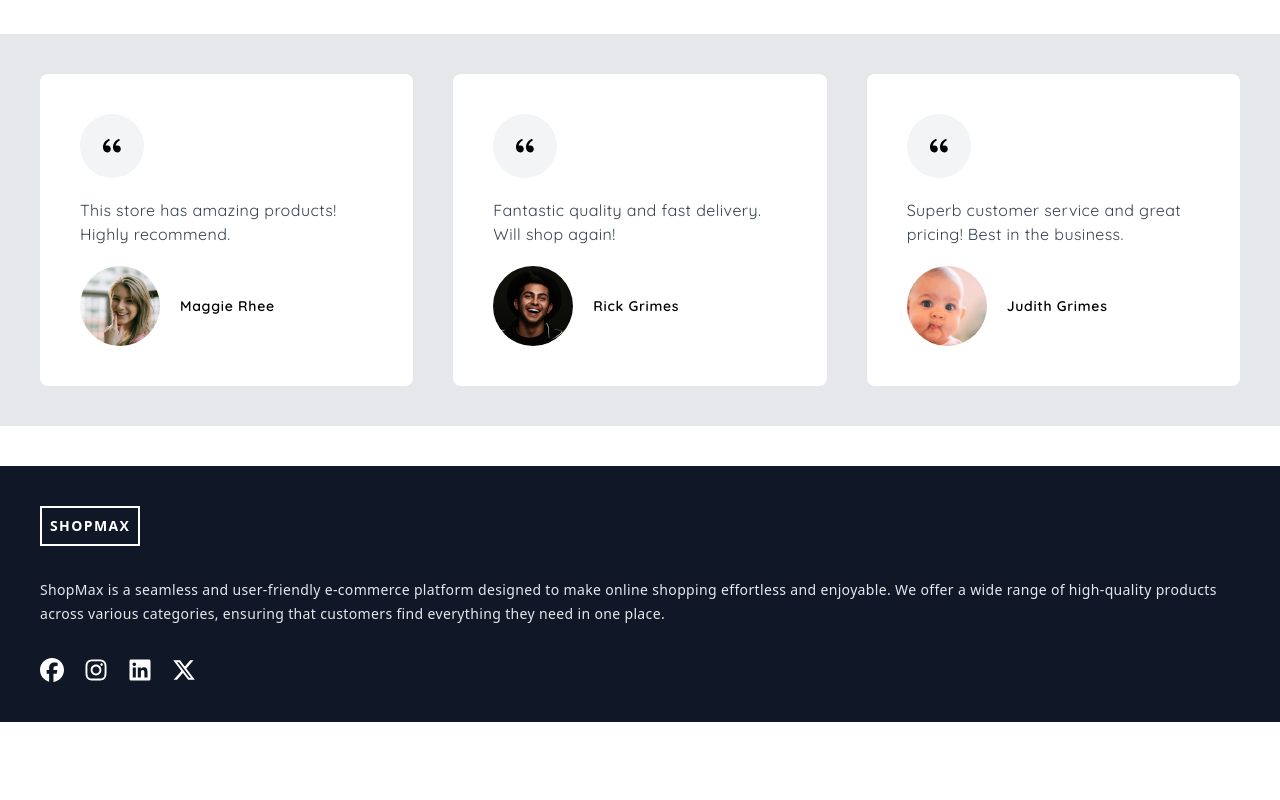
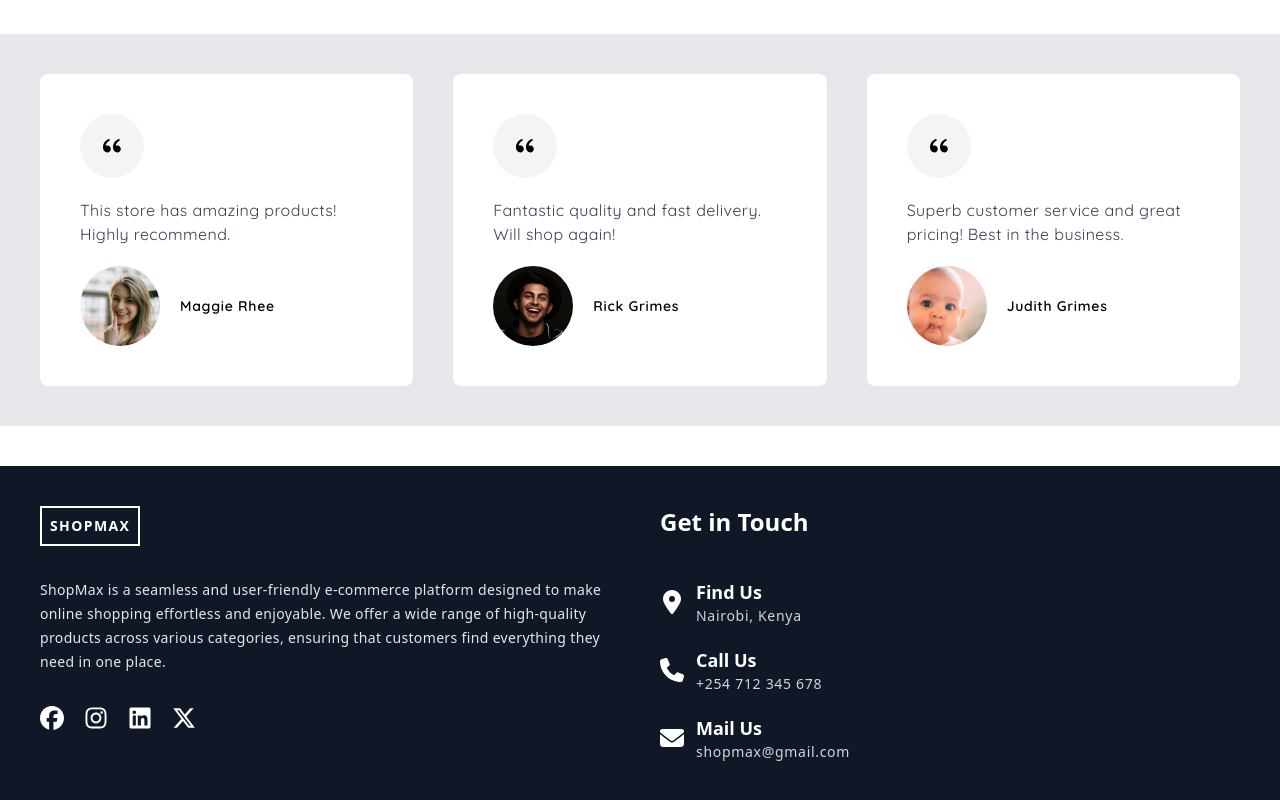
Before and after one commit to bentleyminwa/shopmax_ecommerce, a React (Vite) app: page / in a window 1280 px wide. Shown: the part 1392-2192 px from the top of the page. Before the commit the page ends 2114 px from the top, so only its background shows below. Built offline with nearby package versions, Linux system fonts and the light colour scheme; no server answers.

Commit message:
Added ContactInfo component to Footer with contact details

```diff
--- a/src/assets/data/data.tsx
+++ b/src/assets/data/data.tsx
@@ -1,9 +1,12 @@
 import {
   FaCartShopping,
   FaCircleUser,
+  FaEnvelope,
   FaFacebook,
   FaInstagram,
   FaLinkedin,
+  FaLocationDot,
+  FaPhone,
   FaXTwitter,
 } from "react-icons/fa6";
 import { clothes, electronics, jewelery, test1, test2, test3 } from "../images";
@@ -88,4 +91,21 @@ export const appData = {
       icon: <FaXTwitter />,
     },
   ],
+  contactInfos: [
+    {
+      title: "Find Us",
+      content: "Nairobi, Kenya",
+      icon: <FaLocationDot />,
+    },
+    {
+      title: "Call Us",
+      content: "+254 712 345 678",
+      icon: <FaPhone />,
+    },
+    {
+      title: "Mail Us",
+      content: "shopmax@gmail.com",
+      icon: <FaEnvelope />,
+    },
+  ],
 };
--- a/src/shared/components/Footer/Footer.tsx
+++ b/src/shared/components/Footer/Footer.tsx
@@ -1,9 +1,11 @@
 import About from "./components/About";
+import ContactInfo from "./components/ContactInfo";
 
 const Footer = () => {
   return (
-    <footer className="w-full bg-gray-900 text-white p-10">
+    <footer className="w-full bg-gray-900 text-white p-10 grid grid-cols-1 md:grid-cols-2 gap-10">
       <About />
+      <ContactInfo />
     </footer>
   );
 };
--- /dev/null
+++ b/src/shared/components/Footer/components/ContactInfo.tsx
@@ -0,0 +1,28 @@
+import { appData } from "../../../../assets/data/data";
+
+const ContactInfo = () => {
+  const { contactInfos } = appData;
+
+  return (
+    <div className="space-y-10 w-full">
+      <h2 className="text-2xl font-semibold">Get in Touch</h2>
+      <div className="space-y-5">
+        {contactInfos.map((info) => {
+          return (
+            <div key={info.title} className="flex items-center gap-3">
+              <h2 className="text-2xl">{info.icon}</h2>
+              <div>
+                <h3 className="text-lg font-semibold">{info.title}</h3>
+                <p className="text-sm tracking-wider text-gray-300">
+                  {info.content}
+                </p>
+              </div>
+            </div>
+          );
+        })}
+      </div>
+    </div>
+  );
+};
+
+export default ContactInfo;
```
